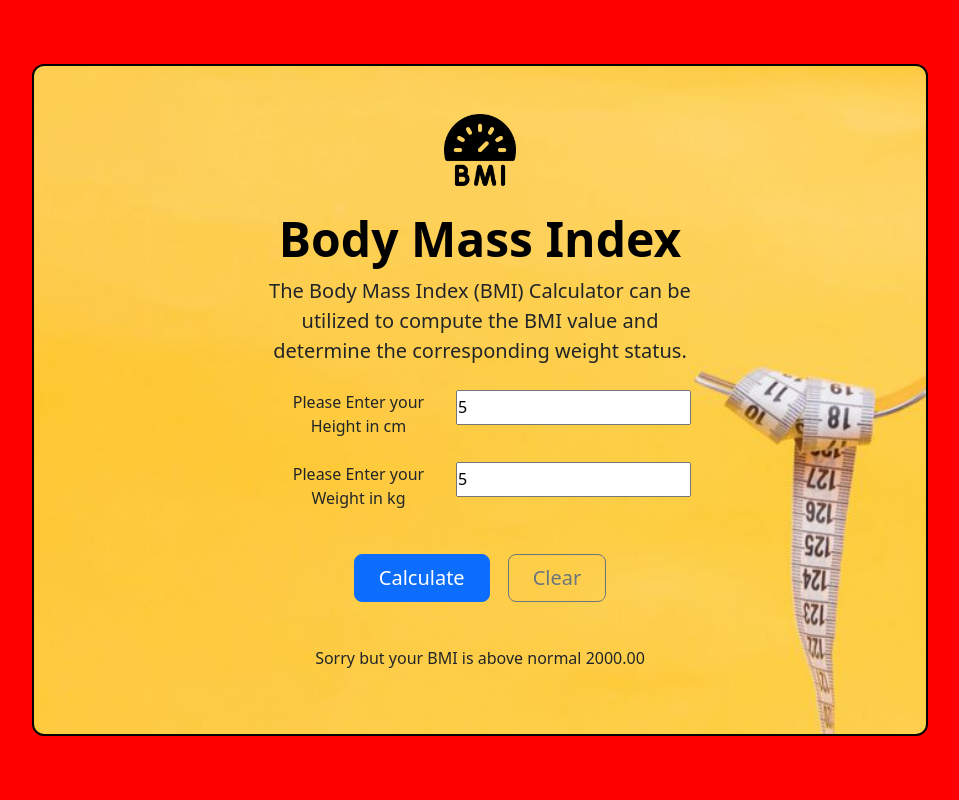
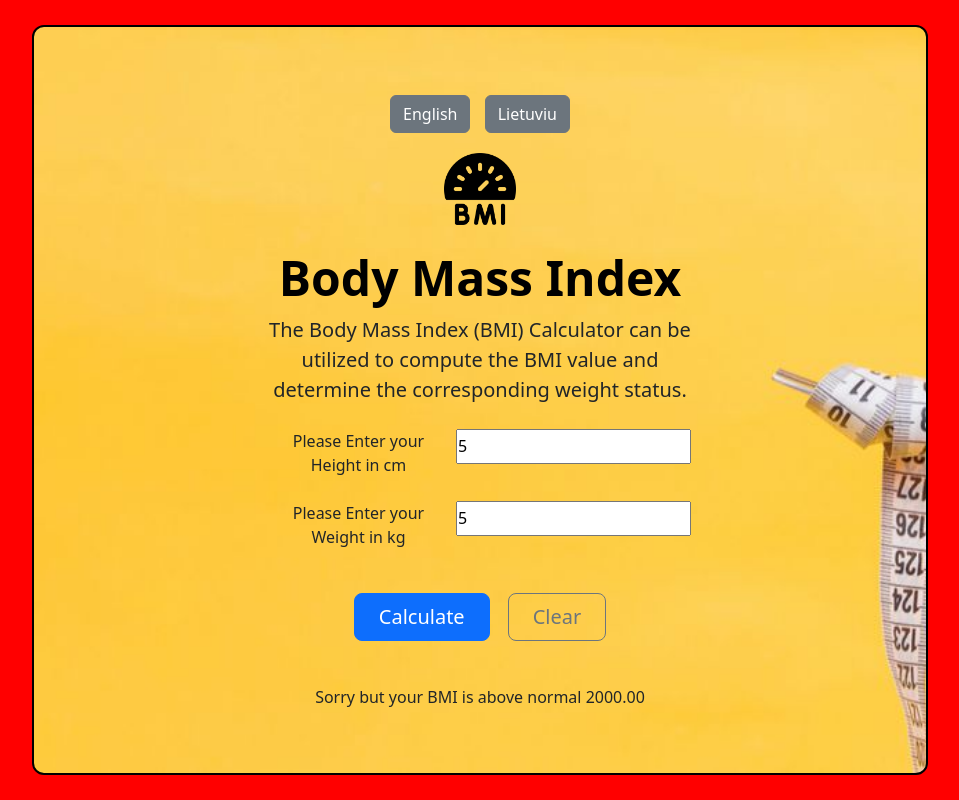
Before and after one commit to GregoryG0ld/simple-bmi-calculator, a website: page index.html in a window 1280 px wide. Both pictures are taken after typing "5", "5" into the empty fields and a click on the button "Calculate". Shown: the whole page, without its empty margins (160-1119 px from the left). Drawn offline with nearby package versions, Linux system fonts and the light colour scheme.

Commit message:
language implement

```diff
--- a/index.html
+++ b/index.html
@@ -10,11 +10,17 @@
    <link href="https://cdn.jsdelivr.net/npm/bootstrap@5.3.2/dist/css/bootstrap.min.css" rel="stylesheet"
       integrity="sha384-T3c6CoIi6uLrA9TneNEoa7RxnatzjcDSCmG1MXxSR1GAsXEV/Dwwykc2MPK8M2HN" crossorigin="anonymous">
    <link rel="stylesheet" href="style.css" />
+   <script src="js/lang_en.js"></script>
+   <script src="js/lang_lt.js"></script>
 </head>
 
 <body>
 
    <div class="px-4 py-5 my-5 text-center">
+      <div class="language-selector">
+         <button class="btn btn-secondary" onclick="setLanguage('en')">English</button>
+         <button class="btn btn-secondary" onclick="setLanguage('lt')">Lietuviu</button>
+      </div>
       <img class="d-block mx-auto mb-4" src="img/bmi.png" alt="" width="72" height="72">
       <h1 class="display-5 fw-bold text-body-emphasis">Body Mass Index</h1>
       <div class="col-lg-6 mx-auto">
@@ -31,7 +37,7 @@
          <br>
 
          <div class="d-grid gap-2 d-sm-flex justify-content-sm-center">
-            <label>Please Enter your Weight in kg</label>
+            <label for="weight">Please Enter your Weight in kg</label>
             <input type="number" class="weight-input">
 
          </div>
--- a/js/lang_en.js
+++ b/js/lang_en.js
@@ -1,9 +1,14 @@
 const lang_en = {
    title: 'Body Mass Index',
    description: 'The Body Mass Index (BMI) Calculator can be utilized to compute the BMI value and determine the corresponding weight status.',
-   heightLabel: 'Please Enter your Height in meters',
+   heightLabel: 'Please Enter your Height in cm',
    weightLabel: 'Please Enter your Weight in kg',
    calculateBtn: 'Calculate',
    clearBtn: 'Clear',
    startCalculating: 'Start Calculating!',
+   enterBothValues: 'Enter both your Height and your Weight!',
+   underweightMessage: 'Your BMI is underweight ',
+   normalMessage: 'Congratulations your BMI is normal ',
+   overweightMessage: 'Your BMI is overweight ',
+   aboveNormalMessage: 'Sorry but your BMI is above normal ',
 };
--- a/js/lang_lt.js
+++ b/js/lang_lt.js
@@ -1,9 +1,14 @@
 const lang_lt = {
    title: 'Kūno masės indeksas',
    description: 'Kūno masės indekso (KMI) skaičiuoklė gali būti naudojama KMI reikšmei apskaičiuoti ir atitinkamai svorio būsenai nustatyti.',
-   heightLabel: 'Įveskite savo aukštį metrais',
+   heightLabel: 'Įveskite savo aukštį centimetrais',
    weightLabel: 'Įveskite savo svorį kg',
-   calculateBtn: 'Calculate',
-   clearBtn: 'Apskaičiuoti',
+   calculateBtn: 'Apskaičiuoti',
+   clearBtn: 'Išvalyti',
    startCalculating: 'Pradėkite skaičiuoti!',
+   enterBothValues: 'Įveskite tiek savo ūgį, tiek svorį!',
+   underweightMessage: 'Jūsų KMI yra mažesnis nei vidutinis ',
+   normalMessage: 'Sveikiname, jūsų KMI yra normalus ',
+   overweightMessage: 'Jūsų KMI yra didesnis nei vidutinis ',
+   aboveNormalMessage: 'Atsiprašome, bet jūsų KMI yra didesnis už normalų ',
 };
--- a/js/script.js
+++ b/js/script.js
@@ -1,3 +1,31 @@
+document.addEventListener('DOMContentLoaded', function () {
+   // Assuming lang_en and lang_lt are global variables
+   let lang = lang_en; // Set the default language to English
+
+   function updateContent() {
+      // Example of updating content based on language
+      document.querySelector('.display-5').textContent = lang.title;
+      document.querySelector('.lead').textContent = lang.description;
+      document.querySelector('label[for="height"]').textContent = lang.heightLabel;
+      document.querySelector('label[for="weight"]').textContent = lang.weightLabel;
+      document.querySelector('.check').textContent = lang.calculateBtn;
+      document.querySelector('.clear').textContent = lang.clearBtn;
+      document.querySelector('.text-message').textContent = lang.startCalculating;
+   }
+
+   // Initial content update
+   updateContent();
+
+   // Function to set language
+   window.setLanguage = function (language) {
+      lang = language === 'en' ? lang_en : language === 'lt' ? lang_lt : lang_en; // Default to English if language is not recognized
+      updateContent();
+   };
+
+
+
+
+
    const displayMessage = function (message) {
       document.querySelector('.text-message').textContent = message;
    };
@@ -13,26 +41,26 @@ const eventHandler = function () {
       const weightNum = Number(document.querySelector('.weight-input').value);
 
       if (!heightInCentimeters || !weightNum) {
-      displayMessage('Enter both your Height and your Weight!');
+         displayMessage(lang.enterBothValues);
       } else {
          const bmiIndex = weightNum / Math.pow(heightInCentimeters / 100, 2);
          console.log(bmiIndex);
 
          if (bmiIndex <= 18.5) {
             document.querySelector('body').style.backgroundColor = 'yellow';
-         displayMessage('Your BMI is underweight ' + ' ' + bmiIndex.toFixed(2));
+            displayMessage(lang.underweightMessage + ' ' + bmiIndex.toFixed(2));
          } else if (bmiIndex >= 18.5 && bmiIndex <= 24.9) {
             document.querySelector('body').style.backgroundColor = 'green';
             displayMessage(
-            'Congratulations your BMI is normal' + ' ' + bmiIndex.toFixed(2)
+               lang.normalMessage + ' ' + bmiIndex.toFixed(2)
             );
          } else if (bmiIndex >= 25 && bmiIndex <= 29.9) {
             document.querySelector('body').style.backgroundColor = 'orange';
-         displayMessage('Your BMI is overweight ' + ' ' + bmiIndex.toFixed(2));
+            displayMessage(lang.overweightMessage + ' ' + bmiIndex.toFixed(2));
          } else {
             document.querySelector('body').style.backgroundColor = 'red';
             displayMessage(
-            'Sorry but your BMI is above normal' + ' ' + bmiIndex.toFixed(2)
+               lang.aboveNormalMessage + ' ' + bmiIndex.toFixed(2)
             );
          }
          showClearButton();
@@ -48,3 +76,5 @@ document.querySelector('.clear').addEventListener('click', function () {
       displayMessage('Start Calculating!');
       document.querySelector('.clear').style.display = 'none';
    });
+
+});
```
Lines whose indentation alone changed are shown as unchanged.
